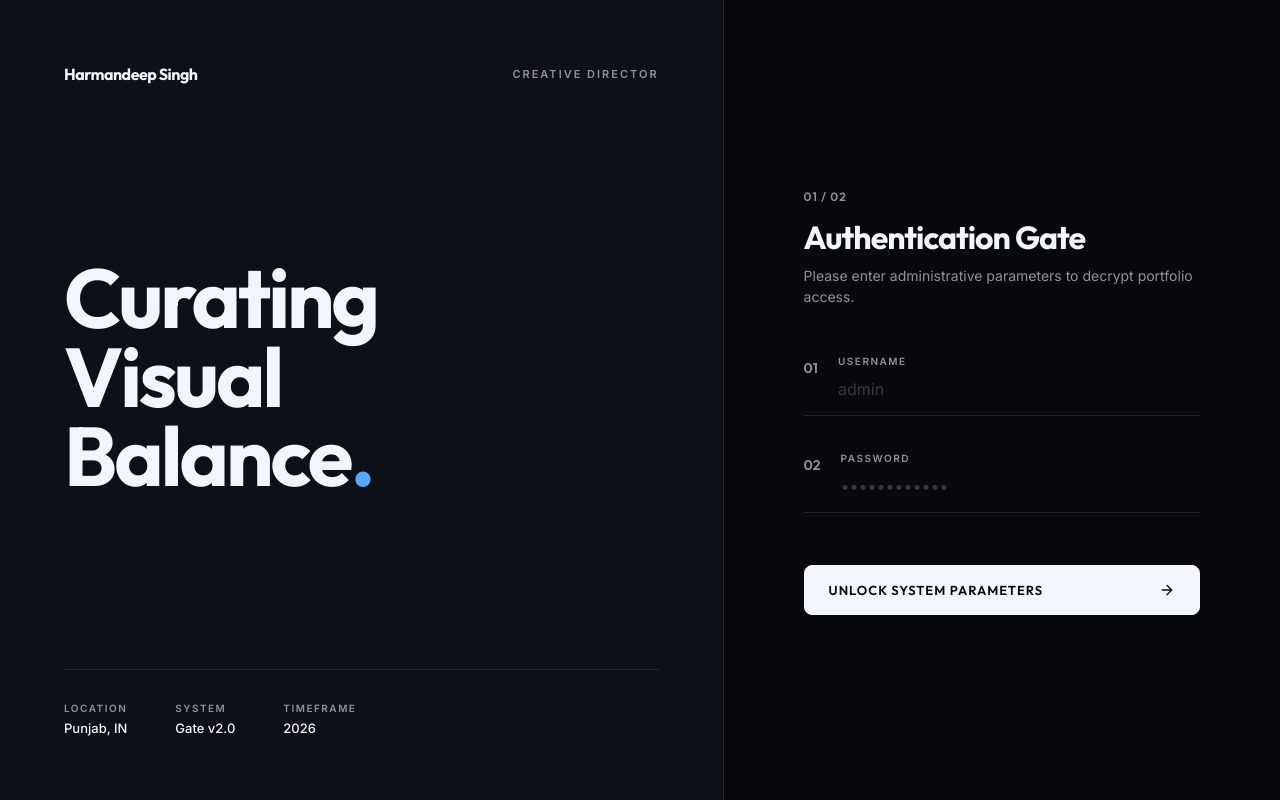
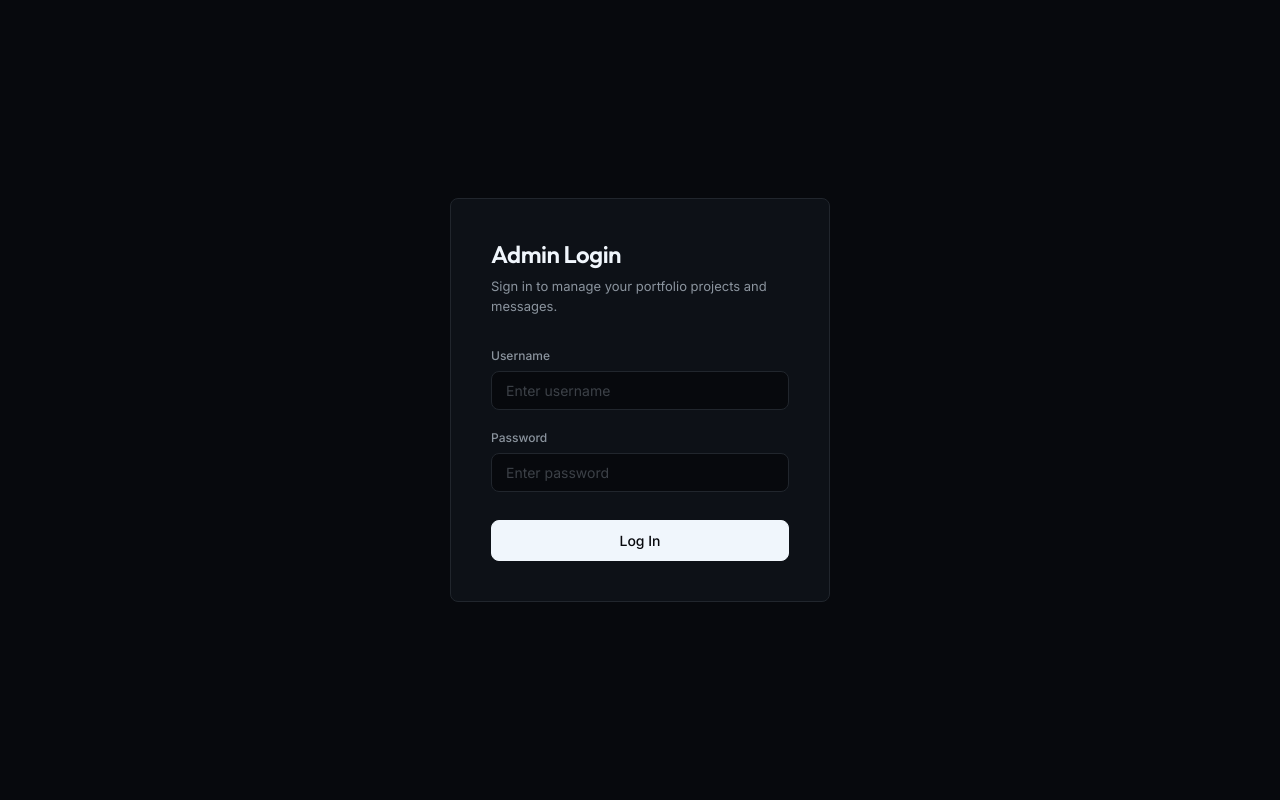
Before and after one commit to deepsaund/HarmandeepGportfolio, a website: page public/admin.html in a window 1280 px wide. Drawn offline with Linux system fonts and the light colour scheme; no server answers.

Commit message:
Simplify admin login UI to a clean, standard human-developed form

```diff
--- a/public/admin.css
+++ b/public/admin.css
@@ -110,274 +110,125 @@ body.admin-body {
 }
 
 /* ==========================================================================
-   AUTHENTICATION SPLIT LOGIN PORTAL
+   HUMAN-CRAFTED MINIMALIST ADMIN LOGIN
    ========================================================================== */
 .login-wrapper {
   min-height: 100vh;
   width: 100%;
   background-color: var(--bg-primary);
   display: flex;
-  align-items: stretch;
-  justify-content: stretch;
-  overflow: hidden;
-  padding: 0;
-  position: relative;
+  align-items: center;
+  justify-content: center;
+  padding: 24px;
 }
 
-.login-split {
-  display: flex;
+.login-box {
   width: 100%;
-  min-height: 100vh;
-  position: relative;
+  max-width: 380px;
+  background-color: var(--bg-secondary);
+  border: 1px solid var(--border);
+  border-radius: var(--border-radius-md);
+  padding: 40px;
+  animation: fadeIn 0.4s ease-out forwards;
 }
 
-/* Left Canvas Panel - Editorial Design Stack */
-.login-canvas {
-  flex: 1.2;
-  background-color: var(--bg-secondary);
-  border-right: 1px solid var(--border);
-  padding: 64px;
-  display: flex;
-  flex-direction: column;
-  justify-content: space-between;
-  position: relative;
+.login-header {
+  margin-bottom: 32px;
 }
 
-.canvas-header {
-  display: flex;
-  justify-content: space-between;
-  align-items: center;
+.login-header h2 {
+  font-family: var(--font-display);
+  font-size: 24px;
+  font-weight: 600;
+  color: var(--text-main);
+  letter-spacing: -0.5px;
 }
 
-.brand-title {
-  font-family: var(--font-display);
-  font-size: 16px;
-  font-weight: 700;
-  letter-spacing: -0.5px;
-  color: var(--text-main);
-}
-
-.brand-domain {
-  font-size: 11px;
-  text-transform: uppercase;
-  letter-spacing: 2px;
+.login-header p {
+  font-size: 13px;
   color: var(--text-muted);
-  font-weight: 600;
-}
-
-.canvas-hero {
-  margin: 60px 0;
-}
-
-.canvas-hero h1 {
-  font-family: var(--font-display);
-  font-size: clamp(48px, 6.5vw, 96px);
-  font-weight: 700;
-  line-height: 0.95;
-  color: var(--text-main);
-  letter-spacing: -3px;
-}
-
-.canvas-hero h1 span {
-  color: var(--accent);
-}
-
-.canvas-footer {
-  display: flex;
-  gap: 48px;
-  border-top: 1px solid var(--border);
-  padding-top: 32px;
-}
-
-.meta-item {
-  display: flex;
-  flex-direction: column;
-  gap: 6px;
-}
-
-.meta-label {
-  font-size: 10px;
-  text-transform: uppercase;
-  letter-spacing: 1.5px;
-  color: var(--text-muted);
-  font-weight: 600;
-}
-
-.meta-value {
-  font-size: 13px;
-  color: var(--text-main);
-  font-weight: 500;
-}
-
-/* Right Panel - Decryption Gateway Form */
-.login-gateway {
-  flex: 0.8;
-  padding: 80px;
-  display: flex;
-  flex-direction: column;
-  justify-content: center;
-  background-color: var(--bg-primary);
-  position: relative;
-}
-
-.gateway-header {
-  margin-bottom: 48px;
-}
-
-.step-num {
-  font-size: 12px;
-  font-family: var(--font-display);
-  color: var(--text-muted);
-  font-weight: 600;
-  letter-spacing: 1px;
-}
-
-.gateway-header h2 {
-  font-family: var(--font-display);
-  font-size: 32px;
-  font-weight: 700;
-  color: var(--text-main);
-  letter-spacing: -1px;
-  margin: 12px 0 8px 0;
-}
-
-.gateway-header p {
-  font-size: 14px;
-  color: var(--text-muted);
+  margin-top: 8px;
   line-height: 1.5;
 }
 
-/* Minimalist Horizontal Step Fields */
-.login-form-custom {
+.login-form {
   display: flex;
   flex-direction: column;
-  gap: 36px;
+  gap: 20px;
 }
 
-.input-line-group {
+.login-form .form-group {
+  margin-bottom: 0;
   display: flex;
-  align-items: flex-start;
-  gap: 20px;
-  border-bottom: 1px solid var(--border);
-  padding-bottom: 16px;
-  transition: var(--transition-smooth);
+  flex-direction: column;
+  gap: 8px;
 }
 
-.input-line-group:focus-within {
-  border-bottom-color: var(--text-main);
-}
-
-.input-number {
-  font-family: var(--font-display);
-  font-size: 14px;
+.login-form label {
+  font-size: 12px;
+  font-weight: 500;
   color: var(--text-muted);
-  font-weight: 600;
-  margin-top: 4px;
-}
-
-.input-field-wrapper {
-  flex: 1;
-  display: flex;
-  flex-direction: column;
-  gap: 4px;
-}
-
-.input-field-wrapper label {
-  font-size: 10px;
-  text-transform: uppercase;
-  letter-spacing: 1.5px;
-  color: var(--text-muted);
-  font-weight: 600;
+  text-transform: none;
+  letter-spacing: normal;
   margin-bottom: 0;
 }
 
-.login-form-custom input[type="text"],
-.login-form-custom input[type="password"] {
+.login-form input[type="text"],
+.login-form input[type="password"] {
   width: 100%;
-  background: transparent !important;
-  border: none;
-  padding: 8px 0 0 0;
+  padding: 10px 14px;
+  background-color: var(--bg-primary);
+  border: 1px solid var(--border);
+  border-radius: var(--border-radius-md);
   color: var(--text-main);
   font-family: var(--font-body);
-  font-size: 16px;
-  transition: var(--transition-smooth);
+  font-size: 14px;
+  transition: border-color 0.2s ease;
 }
 
-.login-form-custom input[type="text"]::placeholder,
-.login-form-custom input[type="password"]::placeholder {
+.login-form input[type="text"]::placeholder,
+.login-form input[type="password"]::placeholder {
   color: var(--text-muted);
-  opacity: 0.35;
+  opacity: 0.4;
 }
 
-.login-form-custom input[type="text"]:focus,
-.login-form-custom input[type="password"]:focus {
+.login-form input[type="text"]:focus,
+.login-form input[type="password"]:focus {
   outline: none;
+  border-color: var(--text-main);
   box-shadow: none;
 }
 
-/* Chrome Autofill Rules targeting split inputs */
-.login-form-custom input:-webkit-autofill,
-.login-form-custom input:-webkit-autofill:hover,
-.login-form-custom input:-webkit-autofill:focus,
-.login-form-custom input:-webkit-autofill:active {
+/* Chrome/Safari Autofill Styles Override to prevent solid light background blocks */
+.login-form input:-webkit-autofill,
+.login-form input:-webkit-autofill:hover,
+.login-form input:-webkit-autofill:focus,
+.login-form input:-webkit-autofill:active {
   -webkit-box-shadow: 0 0 0 100px var(--bg-primary) inset !important;
   -webkit-text-fill-color: var(--text-main) !important;
   caret-color: var(--text-main);
   transition: background-color 5000s ease-in-out 0s;
 }
 
-/* Beautiful custom submit button */
-.login-action-btn {
+.login-btn {
   background-color: var(--text-main);
   border: 1px solid var(--text-main);
   color: var(--bg-primary);
-  padding: 16px 24px;
+  padding: 11px 20px;
   border-radius: var(--border-radius-md);
-  font-family: var(--font-display);
-  font-size: 13px;
-  font-weight: 600;
-  text-transform: uppercase;
-  letter-spacing: 1px;
+  font-family: var(--font-body);
+  font-size: 14px;
+  font-weight: 500;
   cursor: pointer;
-  display: flex;
-  align-items: center;
-  justify-content: space-between;
-  transition: var(--transition-smooth);
+  transition: background-color 0.2s ease, border-color 0.2s ease, color 0.2s ease;
   width: 100%;
-  margin-top: 16px;
+  margin-top: 8px;
+  text-align: center;
 }
 
-.login-action-btn:hover {
+.login-btn:hover {
   background-color: transparent;
   color: var(--text-main);
-}
-
-.btn-arrow-icon {
-  width: 16px;
-  height: 16px;
-  display: inline-flex;
-  align-items: center;
-  justify-content: center;
-}
-
-/* Responsive adjustments */
-@media (max-width: 992px) {
-  .login-split {
-    flex-direction: column;
-  }
-  .login-canvas {
-    padding: 40px;
-    border-right: none;
-    border-bottom: 1px solid var(--border);
-    flex: none;
-  }
-  .canvas-hero {
-    margin: 40px 0;
-  }
-  .login-gateway {
-    padding: 40px;
-    flex: 1;
-  }
 }
 
 /* Premium Form Elements */
--- a/public/admin.html
+++ b/public/admin.html
@@ -17,70 +17,23 @@
 
   <!-- --- 2. AUTHENTICATION LOGIN PANEL --- -->
   <section class="login-wrapper" id="loginWrapper">
-    <div class="login-split">
-
-      <!-- Left Side: Editorial Branding Canvas -->
-      <div class="login-canvas">
-        <div class="canvas-header">
-          <span class="brand-title">Harmandeep Singh</span>
-          <span class="brand-domain">Creative Director</span>
-        </div>
-        <div class="canvas-hero">
-          <h1>Curating<br>Visual<br>Balance<span>.</span></h1>
-        </div>
-        <div class="canvas-footer">
-          <div class="meta-item">
-            <span class="meta-label">Location</span>
-            <span class="meta-value">Punjab, IN</span>
-          </div>
-          <div class="meta-item">
-            <span class="meta-label">System</span>
-            <span class="meta-value">Gate v2.0</span>
-          </div>
-          <div class="meta-item">
-            <span class="meta-label">Timeframe</span>
-            <span class="meta-value">2026</span>
-          </div>
-        </div>
+    <div class="login-box">
+      <div class="login-header">
+        <h2>Admin Login</h2>
+        <p>Sign in to manage your portfolio projects and messages.</p>
       </div>
 
-      <!-- Right Side: Minimal Form Gateway -->
-      <div class="login-gateway">
-        <div class="gateway-header">
-          <span class="step-num">01 / 02</span>
-          <h2>Authentication Gate</h2>
-          <p>Please enter administrative parameters to decrypt portfolio access.</p>
+      <form id="loginForm" class="login-form">
+        <div class="form-group">
+          <label for="loginUser">Username</label>
+          <input type="text" id="loginUser" autocomplete="username" required placeholder="Enter username">
         </div>
-
-        <form id="loginForm" class="login-form-custom">
-          <div class="input-line-group">
-            <span class="input-number">01</span>
-            <div class="input-field-wrapper">
-              <label for="loginUser">Username</label>
-              <input type="text" id="loginUser" autocomplete="username" required placeholder="admin">
-            </div>
-          </div>
-
-          <div class="input-line-group">
-            <span class="input-number">02</span>
-            <div class="input-field-wrapper">
-              <label for="loginPass">Password</label>
-              <input type="password" id="loginPass" autocomplete="current-password" required placeholder="••••••••••••">
-            </div>
-          </div>
-
-          <button type="submit" class="login-action-btn">
-            <span>Unlock System Parameters</span>
-            <span class="btn-arrow-icon">
-              <svg viewBox="0 0 24 24" fill="none" stroke="currentColor" stroke-width="2" stroke-linecap="round" stroke-linejoin="round" style="width: 16px; height: 16px;">
-                <line x1="5" y1="12" x2="19" y2="12"></line>
-                <polyline points="12 5 19 12 12 19"></polyline>
-              </svg>
-            </span>
-          </button>
-        </form>
-      </div>
-
+        <div class="form-group">
+          <label for="loginPass">Password</label>
+          <input type="password" id="loginPass" autocomplete="current-password" required placeholder="Enter password">
+        </div>
+        <button type="submit" class="login-btn">Log In</button>
+      </form>
     </div>
   </section>
 
```
